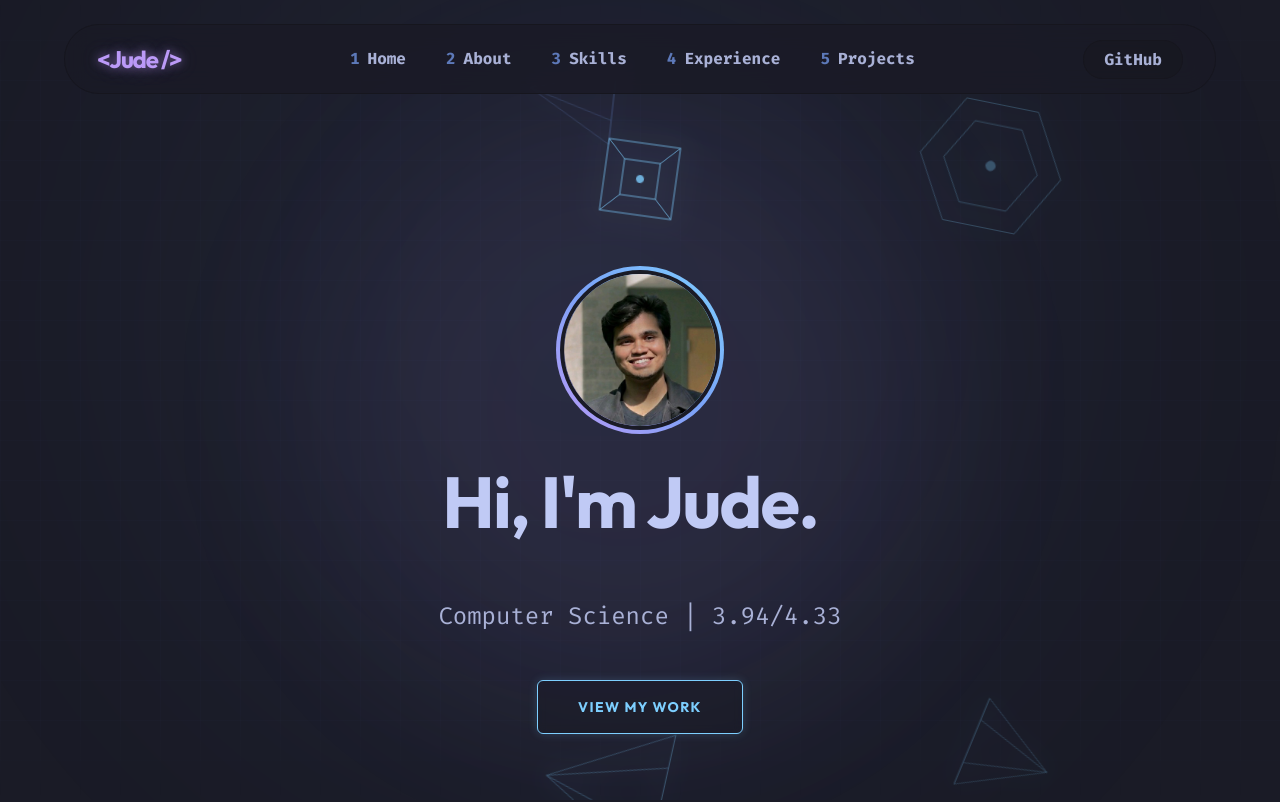
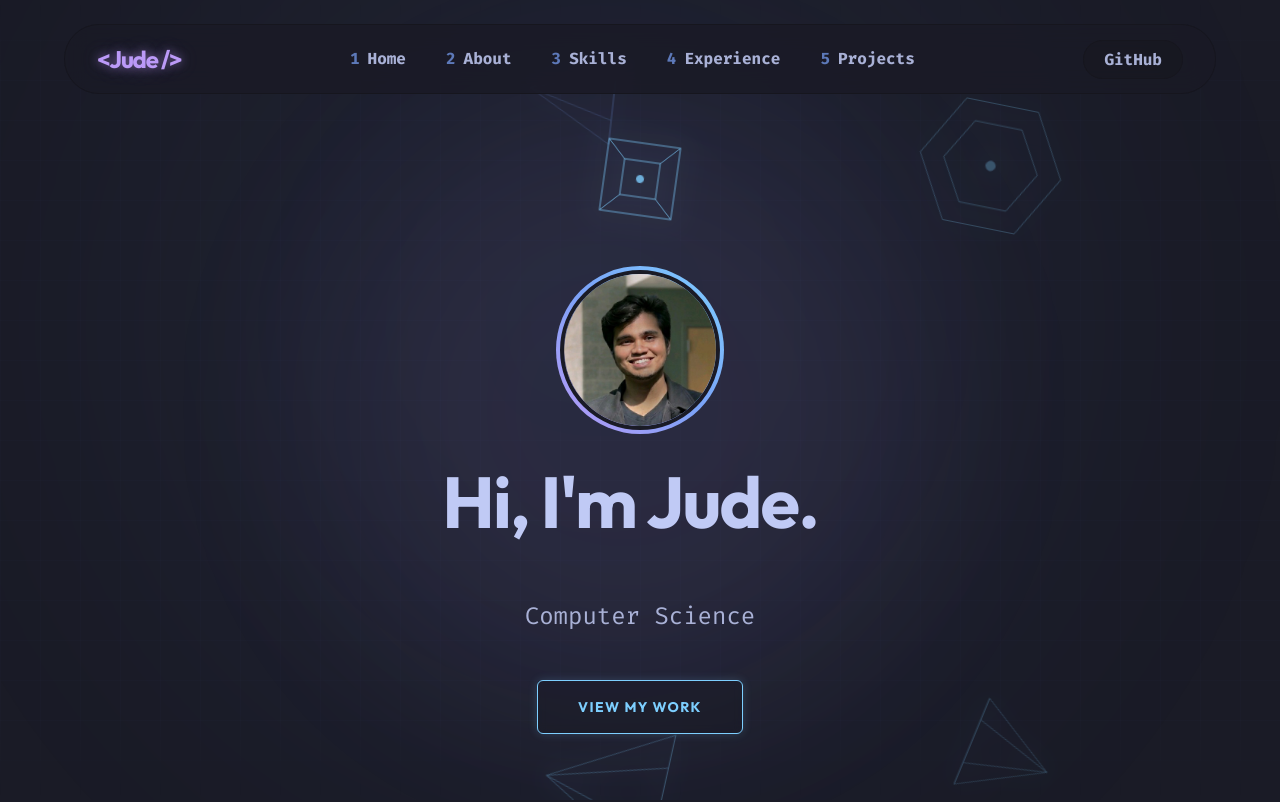
Before and after one commit to juderozario08/judesPortfolio, a React (Vite) app: page / in a window 1280 px wide. Shown: the top 802 px of the page. Built offline with nearby package versions, Linux system fonts and the light colour scheme.

Commit message:
style: remove CGPA from hero section subtitle and fix trailing whitespaces

```diff
--- a/src/components/Hero.tsx
+++ b/src/components/Hero.tsx
@@ -188,7 +188,7 @@ const Hero = () => {
           transition={{ delay: 1.5, ease: "easeOut", duration: 0.6 }}
           className="text-lg md:text-2xl text-tokyo-muted mb-12 font-mono"
         >
-          {personalInfo.program.split(' ')[1]} {personalInfo.program.split(' ')[2]} | {personalInfo.cgpa.split(' ')[0]}
+          {personalInfo.program.split(' ')[1]} {personalInfo.program.split(' ')[2]}
         </motion.p>
 
         <motion.div
```
